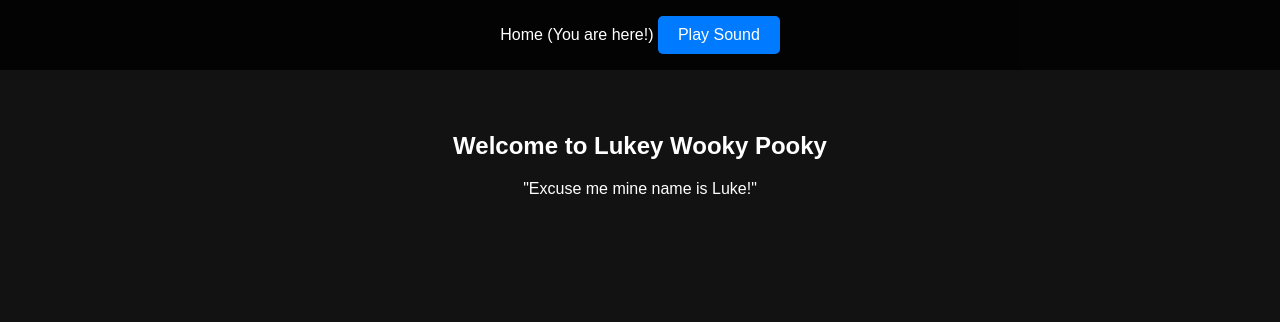
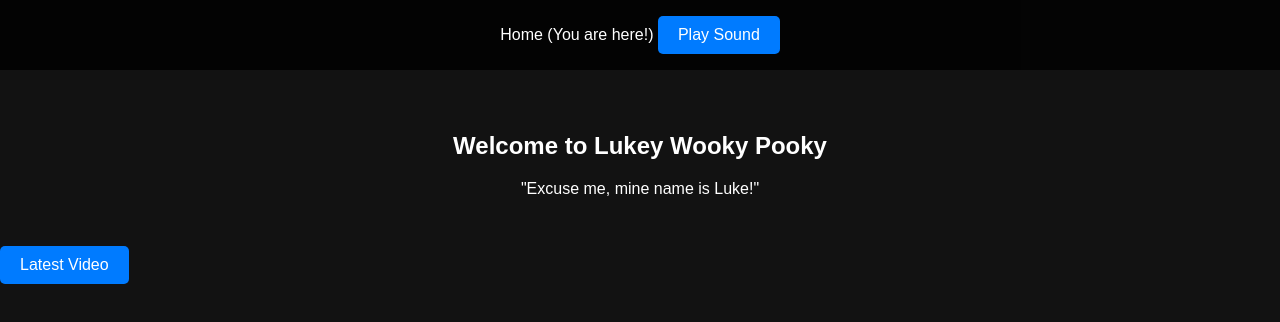
Before and after one commit to rileyshy/lukebennet.org, a plain HTML site: page index.html in a window 1280 px wide. Drawn offline with Linux system fonts and the light colour scheme.

Commit message:
Update index.html

```diff
--- a/index.html
+++ b/index.html
@@ -3,7 +3,7 @@
 <head>
     <meta charset="UTF-8">
     <meta name="viewport" content="width=device-width, initial-scale=1.0">
-    <title>Luke Bennet </title>
+    <title>Luke Bennet</title>
     <link rel="stylesheet" href="styles.css">
 </head>
 <body>
@@ -20,16 +20,13 @@
         <section id="home">
             <div class="home-container">
                 <h1>Welcome to Lukey Wooky Pooky</h1>
-                <p> "Excuse me mine name is Luke!"</p>
+                <p>"Excuse me, mine name is Luke!"</p>
             </div>
         </section>
-
-
-
-
-
+        <button id="latest-video-btn">Latest Video</button>
+    </main>
     <script>
-        // Get the button element
+        // Get the button element for the latest video
         var latestVideoBtn = document.getElementById("latest-video-btn");
 
         // Add click event listener to the button
@@ -37,12 +34,15 @@
             // Redirect to the YouTube channel URL
             window.location.href = "https://www.youtube.com/@RileyB-Community";
         });
-          const playButton = document.getElementById('playButton');
-          const audioPlayer = document.getElementById('audioPlayer');
 
-         playButton.addEventListener('click', () => {
-           audioPlayer.play();
-       });
+        // Get the play button and audio player
+        const playButton = document.getElementById('playButton');
+        const audioPlayer = document.getElementById('audioPlayer');
+
+        // Add event listener to play the audio
+        playButton.addEventListener('click', () => {
+            audioPlayer.play();
+        });
     </script>
 </body>
 </html>
```
